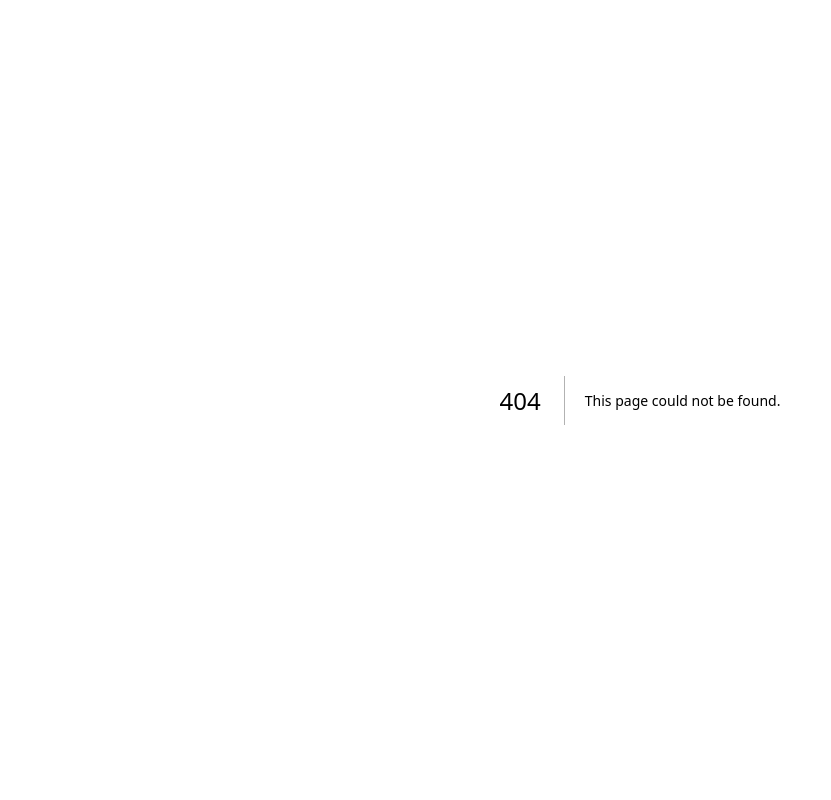
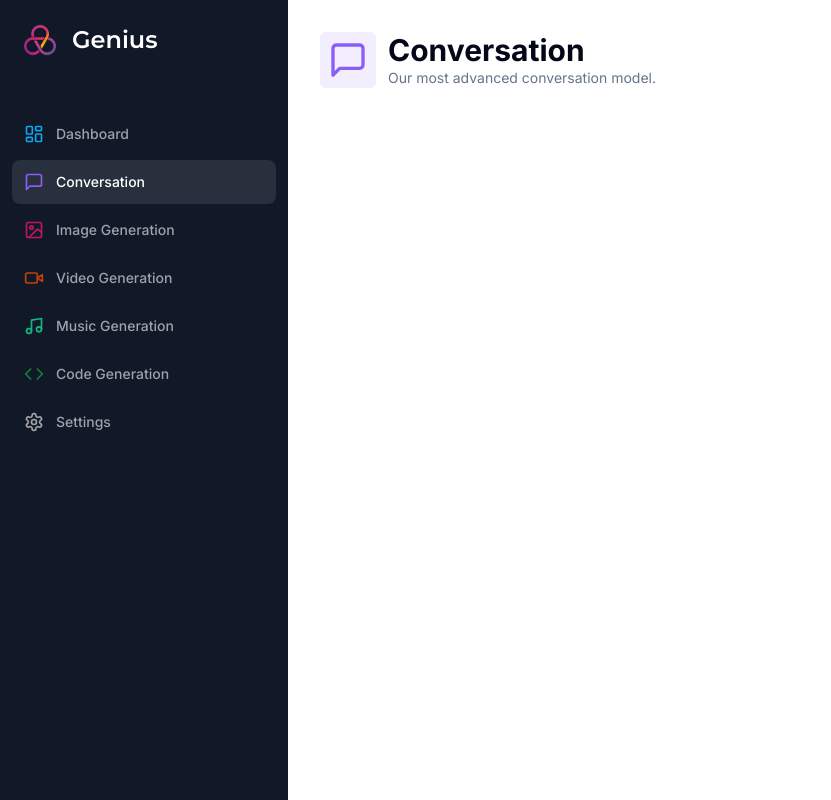
Before and after one commit to pmitja/ai-saas-nextjs, a Next.js app: page /conversation in a window 1280 px wide. Before the commit this address had no page. Shown: the whole page, without its empty margins (0-831 px from the left). Built offline with nearby package versions, Linux system fonts and the light colour scheme.

Commit message:
Added the conversation page. Finished Heading component.

```diff
--- /dev/null
+++ b/app/(dashboard)/(routes)/conversation/page.tsx
@@ -0,0 +1,18 @@
+import Heading from "@/components/heading";
+import { MessageSquare } from "lucide-react";
+
+const ConversationPage = () => {
+  return (
+    <div>
+      <Heading
+        title="Conversation"
+        description="Our most advanced conversation model."
+        icon={MessageSquare}
+        iconColor="text-violet-500"
+        bgColor="bg-violet-500/10"
+      />
+    </div>
+  );
+};
+
+export default ConversationPage;
--- /dev/null
+++ b/components/heading.tsx
@@ -0,0 +1,32 @@
+import { cn } from "@/lib/utils";
+import { LucideIcon } from "lucide-react";
+
+interface HeadingProps {
+  title: string;
+  description: string;
+  icon: LucideIcon;
+  iconColor?: string;
+  bgColor?: string;
+}
+
+const Heading = ({
+  title,
+  description,
+  icon: Icon,
+  iconColor,
+  bgColor,
+}: HeadingProps) => {
+  return (
+    <div className="px-4 lg:px-8 flex items-center gap-x-3 mb-8">
+      <div className={cn("p-2 w-fit rounded-md", bgColor)}>
+        <Icon className={cn("w-10 h-10", iconColor)} />
+      </div>
+      <div>
+        <h2 className="text-3xl font-bold">{title}</h2>
+        <p className="text-sm text-muted-foreground">{description}</p>
+      </div>
+    </div>
+  );
+};
+
+export default Heading;
--- a/components/sidebar.tsx
+++ b/components/sidebar.tsx
@@ -27,7 +27,7 @@
   {
     label: "Conversation",
     icon: MessageSquare,
-    href: "/covnersation",
+    href: "/conversation",
     color: "text-violet-500",
   },
   {
```
